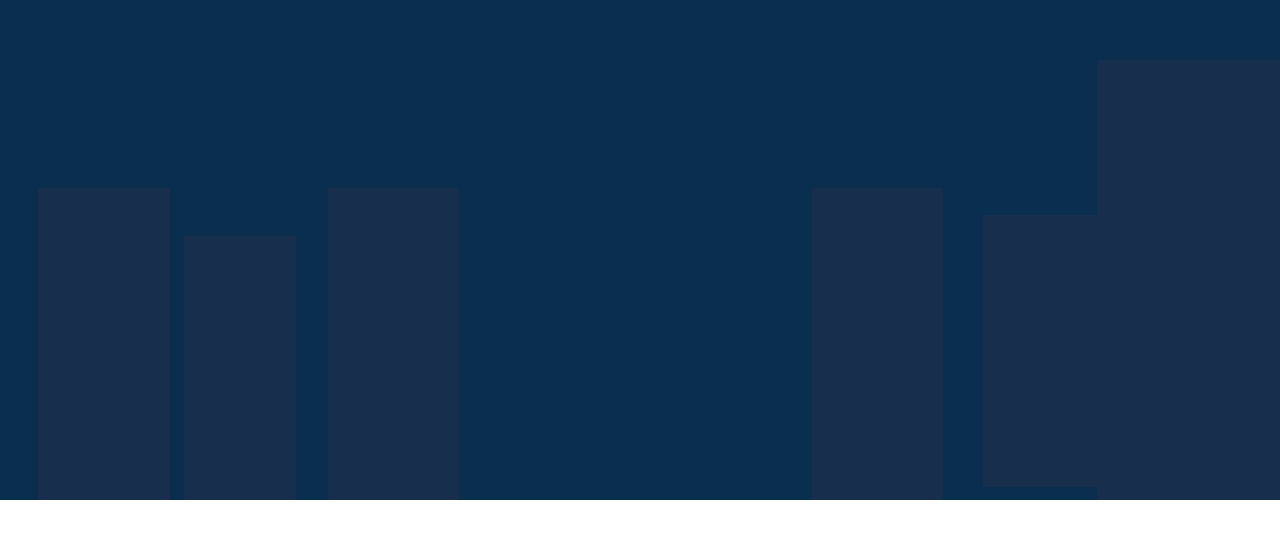
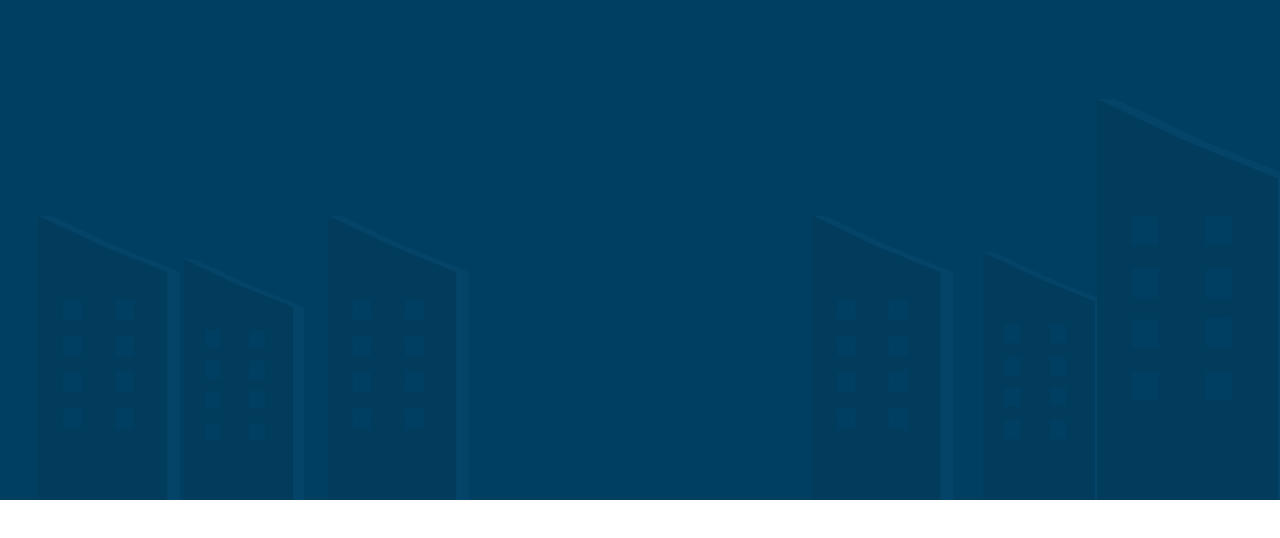
Before and after one commit to stefanygeraldine/dubai-visa, a Vue app: page / in a window 1280 px wide. Shown: the part 1100-1638 px from the top of the page. Built offline with nearby package versions, Linux system fonts and the light colour scheme; a web font is replaced by a local one.

Commit message:
WIP: General ui changes and 3d button component

```diff
--- a/src/components/sections/AtlantisSection.vue
+++ b/src/components/sections/AtlantisSection.vue
@@ -7,6 +7,9 @@
     <img :src="nubeSvg" alt="" class="cloud atl-cloud-1" />
     <img :src="nubeSvg" alt="" class="cloud atl-cloud-2" />
     <img :src="nubeSvg" alt="" class="cloud atl-cloud-3" />
+
+    <!-- Airplane -->
+    <img :src="avionSvg" alt="" class="airplane" />
 
     <!-- Atlantis building -->
     <img :src="atlantisSvg" alt="Atlantis" class="atlantis" />
@@ -19,6 +22,7 @@ import { gsap } from 'gsap'
 import { ScrollTrigger } from 'gsap/ScrollTrigger'
 import atlantisSvg from '@/assets/atlantis.svg'
 import nubeSvg from '@/assets/images/nube.svg'
+import avionSvg from '@/assets/avion.svg'
 
 gsap.registerPlugin(ScrollTrigger)
 
@@ -105,4 +109,20 @@ onMounted(() => {
   from { transform: translateX(0); }
   to   { transform: translateX(calc(100vw + 160px)); }
 }
+
+.airplane {
+  position: absolute;
+  top: 18%;
+  left: -180px;
+  height: 60px;
+  width: auto;
+  z-index: 3;
+  animation: fly 18s linear infinite;
+  animation-delay: -4s;
+}
+
+@keyframes fly {
+  from { transform: translateX(0); }
+  to   { transform: translateX(calc(100vw + 180px)); }
+}
 </style>
--- a/src/components/sections/ContactSection.vue
+++ b/src/components/sections/ContactSection.vue
@@ -86,7 +86,7 @@ onMounted(() => {
 .contact-input,
 .contact-textarea {
   width: 100%;
-  background: #d9d9d9;
+  background: var(--color-neutral-light);
   border: none;
   border-radius: 4px;
   padding: 0.75rem 1rem;
@@ -112,7 +112,7 @@ onMounted(() => {
 /* Right: white/light with building */
 .contact-right {
   width: 48%;
-  background: #ffffff;
+  background: var(--color-neutral-light);
   position: relative;
   display: flex;
   align-items: flex-end;
--- a/src/components/sections/PinnedSections.vue
+++ b/src/components/sections/PinnedSections.vue
@@ -5,12 +5,12 @@
       <div class="content-slide" ref="slide1Ref">
         <!-- Background buildings silhouette -->
         <div class="bg-buildings">
-          <img :src="buildingRedSvg"  alt="" class="bg-b" style="left:3%;   bottom:0;  height:39%" />
-          <img :src="buildingRed2Svg" alt="" class="bg-b" style="left:14.4%;bottom:0;  height:33%" />
-          <img :src="buildingRedSvg"  alt="" class="bg-b" style="left:25.6%;bottom:0;  height:39%" />
-          <img :src="buildingRed2Svg" alt="" class="bg-b" style="left:63.4%;bottom:0;  height:39%" />
-          <img :src="buildingRedSvg"  alt="" class="bg-b" style="left:76.8%;bottom:1.6%;height:34%" />
-          <img :src="buildingRed2Svg" alt="" class="bg-b" style="left:85.7%;bottom:0;  height:55%" />
+          <img :src="blueDarkBuildingSvg" alt="" class="bg-b" style="left:3%;   bottom:0;  height:39%" />
+          <img :src="blueDarkBuildingSvg" alt="" class="bg-b" style="left:14.4%;bottom:0;  height:33%" />
+          <img :src="blueDarkBuildingSvg" alt="" class="bg-b" style="left:25.6%;bottom:0;  height:39%" />
+          <img :src="blueDarkBuildingSvg" alt="" class="bg-b" style="left:63.4%;bottom:0;  height:39%" />
+          <img :src="blueDarkBuildingSvg" alt="" class="bg-b" style="left:76.8%;bottom:0;height:34%" />
+          <img :src="blueDarkBuildingSvg" alt="" class="bg-b" style="left:85.7%;bottom:0;  height:55%" />
         </div>
         <h2 class="slide-title" ref="title1Ref">Your Office. No Strings Attached.</h2>
         <p class="slide-text" ref="text1Ref">
@@ -22,6 +22,14 @@
 
       <!-- Sección 3 - Services -->
       <div class="content-slide" ref="slide2Ref">
+        <div class="bg-buildings" ref="bgBuildings2Ref">
+          <img :src="redBuildingSvg" alt="" class="bg-b" style="left:3%;   bottom:0;  height:39%" />
+          <img :src="redBuildingSvg" alt="" class="bg-b" style="left:14.4%;bottom:0;  height:33%" />
+          <img :src="redBuildingSvg" alt="" class="bg-b" style="left:25.6%;bottom:0;  height:39%" />
+          <img :src="redBuildingSvg" alt="" class="bg-b" style="left:63.4%;bottom:0;  height:39%" />
+          <img :src="redBuildingSvg" alt="" class="bg-b" style="left:76.8%;bottom:0;height:34%" />
+          <img :src="redBuildingSvg" alt="" class="bg-b" style="left:85.7%;bottom:0;  height:55%" />
+        </div>
         <h2 class="slide-title" ref="title2Ref">Three Steps to Your New View.</h2>
         <div class="stepper" ref="list2Ref">
           <div class="stepper-item" v-for="(service, index) in services" :key="index">
@@ -52,6 +60,8 @@ import { gsap } from 'gsap'
 import { ScrollTrigger } from 'gsap/ScrollTrigger'
 import buildingRedSvg from '@/assets/building-red.svg'
 import buildingRed2Svg from '@/assets/building-red-2.svg'
+import blueDarkBuildingSvg from '@/assets/blue-dark-building.svg'
+import redBuildingSvg from '@/assets/red-building.svg'
 
 gsap.registerPlugin(ScrollTrigger)
 
@@ -64,6 +74,7 @@ const text1Ref = ref<HTMLElement | null>(null)
 const title2Ref = ref<HTMLElement | null>(null)
 const list2Ref = ref<HTMLElement | null>(null)
 const cta2Ref = ref<HTMLElement | null>(null)
+const bgBuildings2Ref = ref<HTMLElement | null>(null)
 
 const services = [
   { text: 'Apply Online: Simple digital application.' },
@@ -113,6 +124,7 @@ onMounted(() => {
     const stepperLabels = list2Ref.value!.querySelectorAll('.stepper-label')
 
     // Set inicial: elementos del slide 2 invisibles
+    gsap.set(bgBuildings2Ref.value, { opacity: 0 })
     gsap.set(title2Words, { opacity: 0, y: 40 })
     gsap.set(serviceNumbers, { opacity: 0, scale: 0.5 })
     gsap.set(stepperLines, { opacity: 0, scaleY: 0, transformOrigin: 'top center' })
@@ -125,7 +137,7 @@ onMounted(() => {
       scrollTrigger: {
         trigger: containerRef.value,
         start: 'top top',
-        end: '+=300%', // Aumentado de 200% a 300% para más scroll
+        end: '+=500%',
         scrub: 1.5, // Aumentado de 1 a 1.5 para más suavidad
         pin: pinnedRef.value,
         anticipatePin: 1,
@@ -181,44 +193,47 @@ onMounted(() => {
     // Cambio de background (más lento)
     tl.to(pinnedRef.value, {
       background: 'var(--color-primary)',
-      duration: 0.8 // Aumentado de 0.4 a 0.8
+      duration: 0.8
     }, '<0.3')
 
-    // SECCIÓN 2: Stagger IN palabras del slide 2
+    tl.to(bgBuildings2Ref.value, { opacity: 1, duration: 0.6 }, '<0.2')
+
+    // SECCIÓN 2: título primero
     tl.to(title2Words, {
       opacity: 1,
       y: 0,
-      duration: 0.8, // Aumentado de 0.3 a 0.8
-      stagger: 0.05, // Aumentado de 0.02 a 0.05
+      duration: 0.8,
+      stagger: 0.05,
       ease: 'power2.out'
     }, '-=0.3')
 
-    // Animar cada step por separado con pausa entre ellos
-    const stepPause = 0.6
+    // Pausa para leer el título
+    tl.to({}, { duration: 1 })
+
+    // Steps uno por uno con pausa entre ellos
+    const stepPause = 0.8
     const circles = Array.from(serviceNumbers)
     const lines = Array.from(stepperLines)
     const labels = Array.from(stepperLabels)
     const allStepTexts = list2Ref.value!.querySelectorAll('.stepper-text')
 
     circles.forEach((circle, i) => {
-      // Círculo
-      tl.to(circle, { opacity: 1, scale: 1, duration: 0.4, ease: 'back.out(1.5)' }, i === 0 ? '<0.1' : `+=${stepPause}`)
-      // Label
+      tl.to(circle, { opacity: 1, scale: 1, duration: 0.4, ease: 'back.out(1.5)' }, i === 0 ? '>' : `+=${stepPause}`)
       tl.to(labels[i], { opacity: 1, y: 0, duration: 0.3, ease: 'power2.out' }, '<0.1')
-      // Palabras del texto del step
       const words = Array.from((allStepTexts[i] as HTMLElement).querySelectorAll('.word-inner'))
       tl.to(words, { opacity: 1, y: 0, duration: 0.4, stagger: 0.03, ease: 'power2.out' }, '<0.1')
-      // Línea hacia el siguiente (si existe)
       if (lines[i]) {
         tl.to(lines[i], { opacity: 1, scaleY: 1, duration: 0.4, ease: 'power2.out' }, '<0.2')
       }
     })
 
-    tl.to(cta2Ref.value, {
-      opacity: 1,
-      y: 0,
-      duration: 0.5
-    }, '<0.3')
+    // Pausa antes del botón
+    tl.to({}, { duration: 0.8 })
+
+    tl.to(cta2Ref.value, { opacity: 1, y: 0, duration: 0.5 })
+
+    // Pausa larga después del botón antes de salir
+    tl.to({}, { duration: 2 })
   })
 })
 
@@ -230,7 +245,7 @@ onUnmounted(() => {
 <style scoped>
 .pinned-container {
   width: 100vw;
-  height: 400vh; /* Altura total para el scroll - aumentado para más tiempo */
+  height: 600vh;
   position: relative;
 }
 
@@ -411,8 +426,5 @@ onUnmounted(() => {
 .bg-b {
   position: absolute;
   width: auto;
-  /* Recolor to a navy slightly lighter than #003f62 background → watermark effect */
-  filter: brightness(0) saturate(100%) invert(18%) sepia(60%) saturate(400%) hue-rotate(185deg) brightness(90%);
-  opacity: 0.5;
 }
 </style>
--- a/src/style.css
+++ b/src/style.css
@@ -1,7 +1,7 @@
 :root {
   /* Color System - 4 Main Colors (From Design) */
   --color-primary: #dd5539;      /* Coral/Orange-Red */
-  --color-secondary: #0A2E4E;    /* Deep Navy Blue */
+  --color-secondary: #003F62;    /* Deep Navy Blue */
   --color-accent: #7DCDDE;       /* Sky Blue */
   --color-neutral: #f19451;      /* Warm Orange */
 
```
Also changed, not shown: src/assets/blue-dark-building.svg (added), src/assets/red-building.svg (added).
